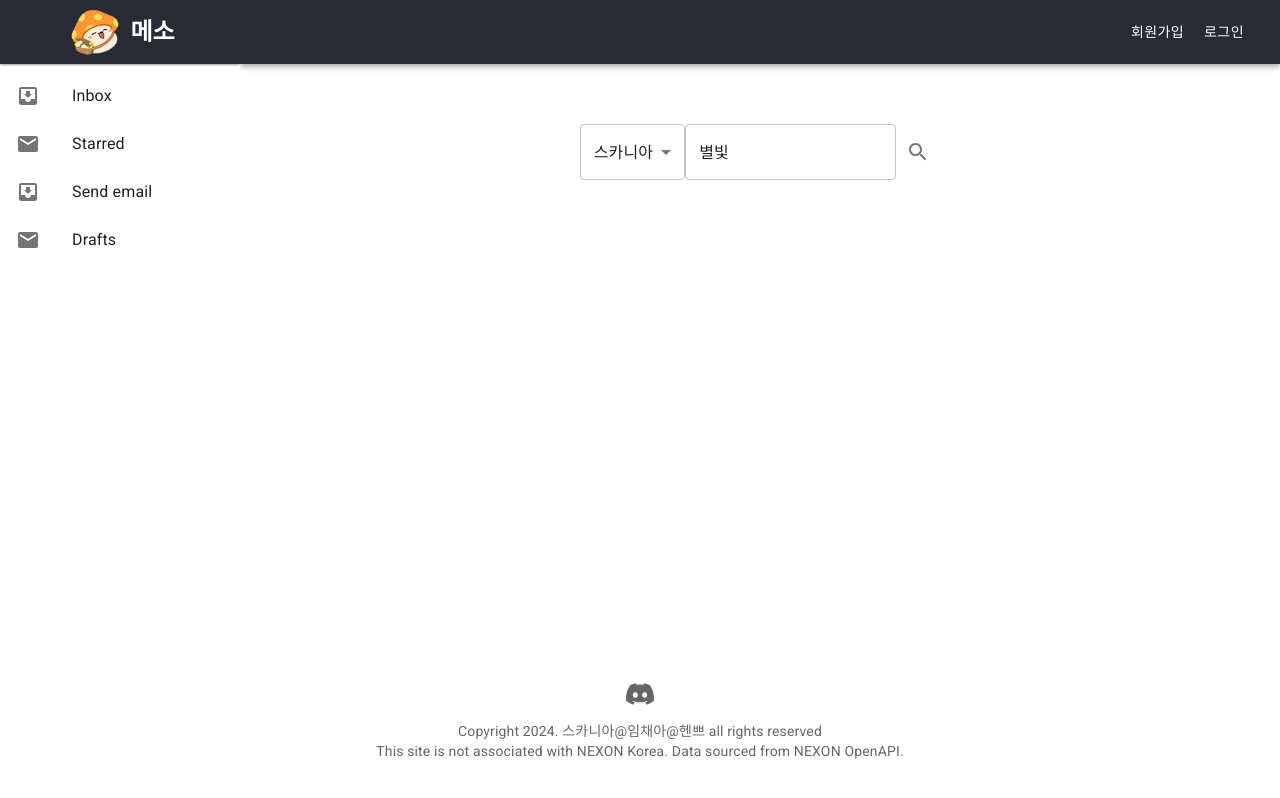
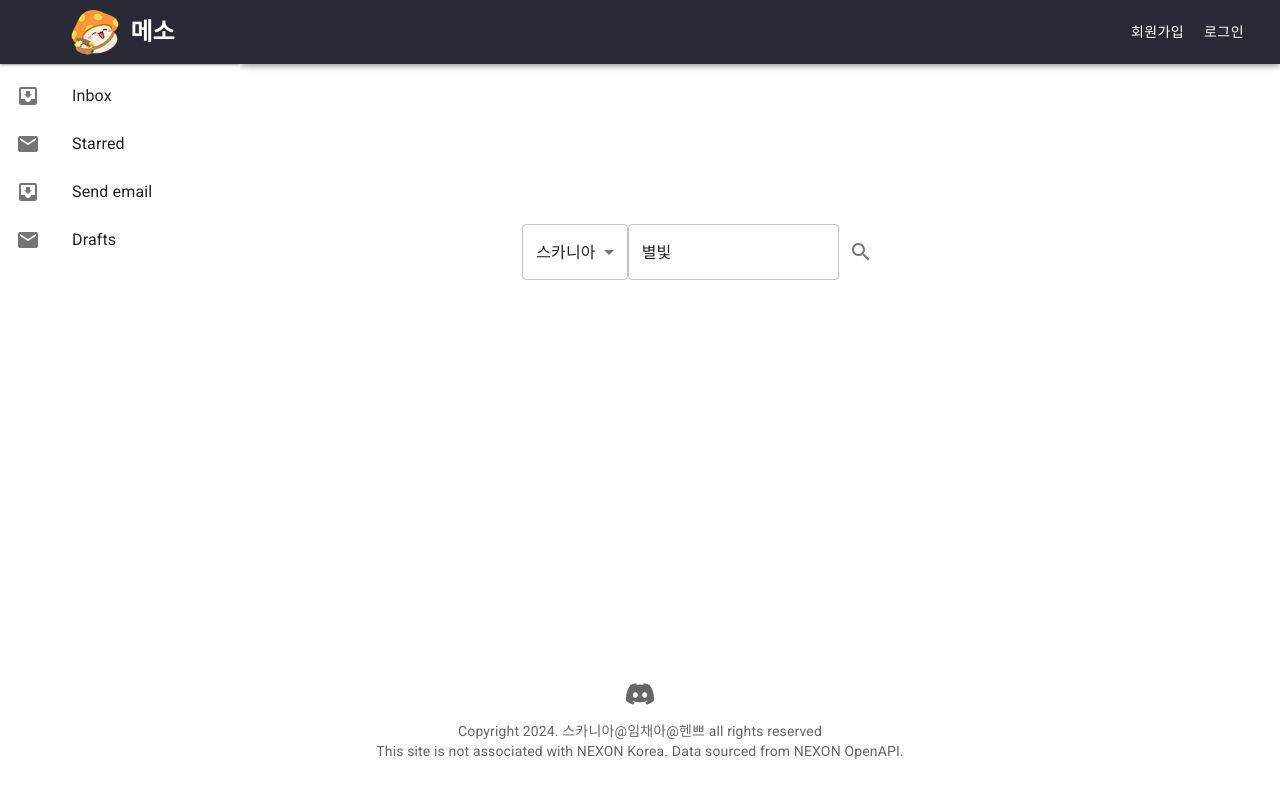
Before and after one commit to henniyoon/guild-manager, a React (Create React App) app in the folder client/: page / in a window 1280 px wide. Built offline with nearby package versions, Linux system fonts and the light colour scheme.

Commit message:
메인페이지 css

```diff
--- a/client/src/pages/MainPage/Mainpage.tsx
+++ b/client/src/pages/MainPage/Mainpage.tsx
@@ -50,7 +50,7 @@ const Mainpage = () => {
         backgroundSize: 'cover',
       }}
     >
-      <form onSubmit={handleButtonClick} style={{ width: '100%', marginTop: 20 }}>
+      <form onSubmit={handleButtonClick} style={{ width: '100%', marginTop: '15vh', marginRight: '12%' }}>
         <Grid container spacing={0} alignItems="center" justifyContent="center">
           <Grid item>
             <SelectServer value={worldName} onChange={setSelectedServer} />
```
